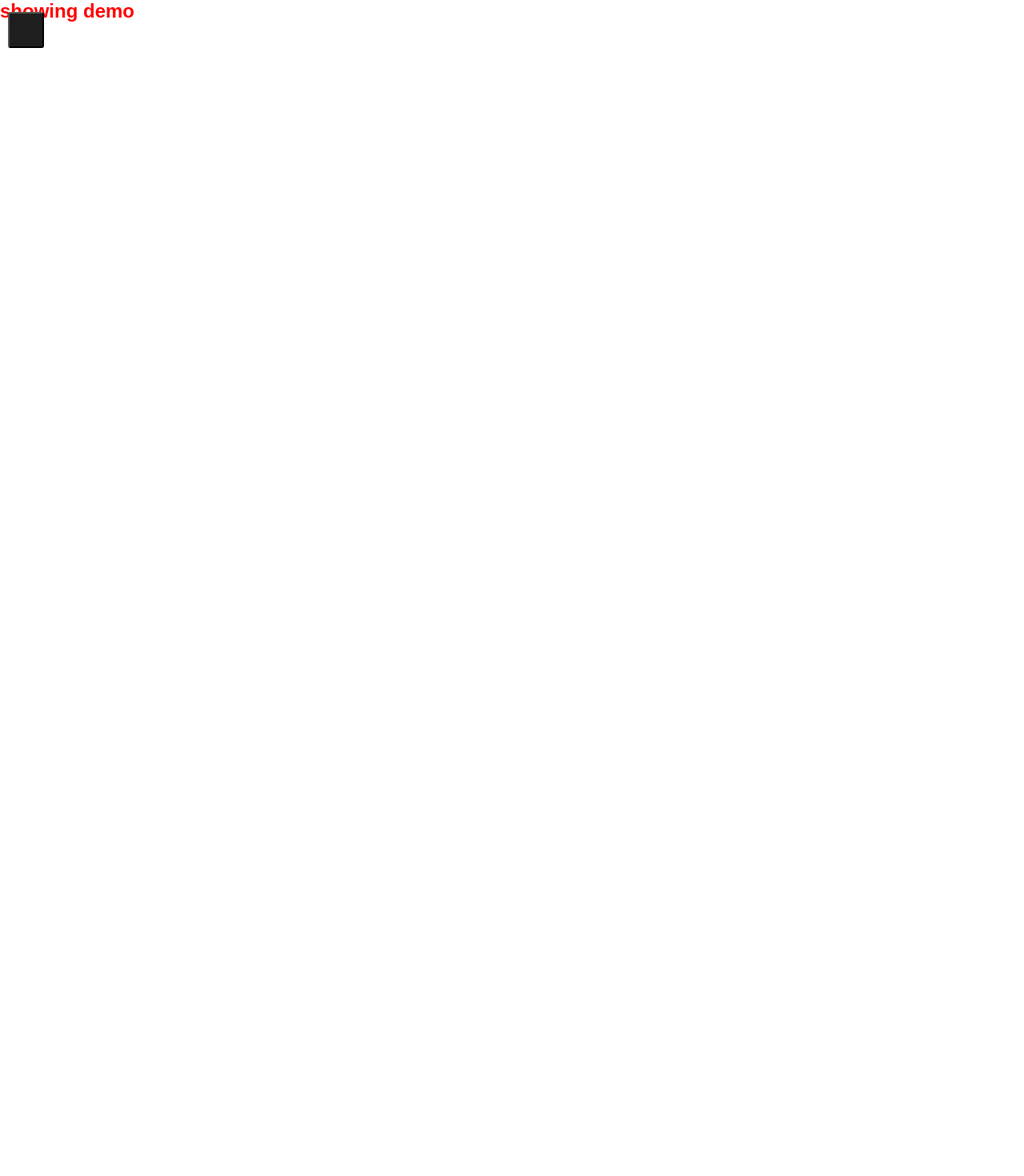
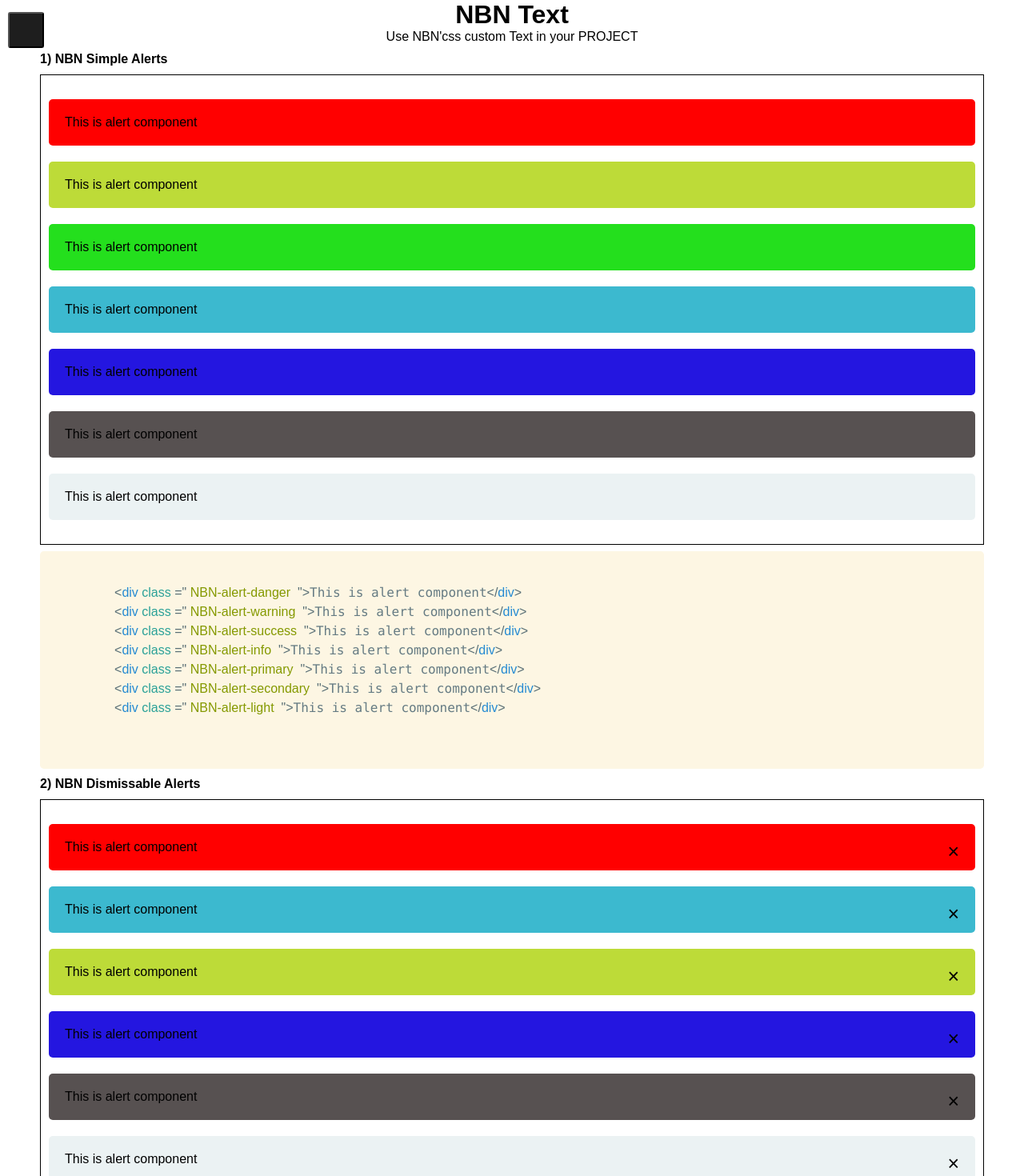
Before and after one commit to monstermahi982/nbn_css_next, a Next.js app: page /components/alerts in a window 1280 px wide. Shown: the top 1470 px of the page at 80% size. Before the commit the page ends 800 px from the top, so only its background shows below. Built offline with nearby package versions, Linux system fonts and the light colour scheme.

Commit message:
added alert component

```diff
--- a/pages/components/alerts.js
+++ b/pages/components/alerts.js
@@ -1,11 +1,76 @@
-import React from 'react'
+import React, { useState } from 'react'
 import styles from '../../styles/Alert.module.css'
 
 const alerts = () => {
+    const [alert_danger, setAlert_danger] = useState(true)
+    const [alert_info, setAlert_info] = useState(true)
+    const [alert_success, setAlert_success] = useState(true)
+    const [alert_warning, setAlert_warning] = useState(true)
+    const [alert_primary, setAlert_primary] = useState(true)
+    const [alert_secondary, setAlert_secondary] = useState(true)
+    const [alert_light, setAlert_light] = useState(true)
+    const text = {
+        simple_alert: `
+        <div class =" NBN-alert-danger  ">This is alert component</div>
+        <div class =" NBN-alert-warning  ">This is alert component</div>
+        <div class =" NBN-alert-success  ">This is alert component</div>
+        <div class =" NBN-alert-info  ">This is alert component</div>
+        <div class =" NBN-alert-primary  ">This is alert component</div>
+        <div class =" NBN-alert-secondary  ">This is alert component</div>
+        <div class =" NBN-alert-light  ">This is alert component</div>
+
+        `,
+
+        dissmiss_alert: `
+        <div class =" NBN-alert-danger  NBN-alert-dismiss " role=" alert ">This is alert component</div>
+        <div class =" NBN-alert-warning  NBN-alert-dismiss" role=" alert ">This is alert component</div>
+        <div class =" NBN-alert-success  NBN-alert-dismiss" role=" alert ">This is alert component</div>
+        <div class =" NBN-alert-info  NBN-alert-dismiss" role=" alert ">This is alert component</div>
+        <div class =" NBN-alert-primary  NBN-alert-dismiss" role=" alert ">This is alert component</div>
+        <div class =" NBN-alert-secondary  NBN-alert-dismiss" role=" alert ">This is alert component</div>
+        <div class =" NBN-alert-light  NBN-alert-dismiss" role=" alert ">This is alert component</div>
+        `
+    }
     return (
-        <div>
-            <h2 className={styles.text}>showing demo</h2>
-        </div>
+        <>
+            <h1 className={styles.text_main}>NBN Text</h1>
+            <p className={styles.text_main}>Use NBN'css custom Text in your PROJECT</p>
+            <h4 className={styles.heading}>1) NBN Simple Alerts</h4>
+            <div className={styles.container}>
+                <div className={styles.s_alert_danger}>This is alert component</div>
+                <div className={styles.s_alert_warning}>This is alert component</div>
+                <div className={styles.s_alert_success}>This is alert component</div>
+                <div className={styles.s_alert_info}>This is alert component</div>
+                <div className={styles.s_alert_primary}>This is alert component</div>
+                <div className={styles.s_alert_secondary}>This is alert component</div>
+                <div className={styles.s_alert_light}>This is alert component</div>
+            </div>
+            <div className={styles.code}>
+                <pre>
+                    <code className="language-html">
+                        {text.simple_alert}
+                    </code>
+                </pre>
+            </div>
+
+            <h4 className={styles.heading}>2) NBN Dismissable Alerts</h4>
+            <div className={styles.container}>
+                {alert_danger ? <div className={styles.s_alert_danger}>This is alert component <button onClick={() => setAlert_danger(false)} className={styles.closebtn}>&times;</button></div> : ""}
+                {alert_info ? <div className={styles.s_alert_info}>This is alert component <button onClick={() => setAlert_info(false)} className={styles.closebtn}>&times;</button></div> : ""}
+                {alert_warning ? <div className={styles.s_alert_warning}>This is alert component <button onClick={() => setAlert_warning(false)} className={styles.closebtn}>&times;</button></div> : ""}
+                {alert_primary ? <div className={styles.s_alert_primary}>This is alert component <button onClick={() => setAlert_primary(false)} className={styles.closebtn}>&times;</button></div> : ""}
+                {alert_secondary ? <div className={styles.s_alert_secondary}>This is alert component <button onClick={() => setAlert_secondary(false)} className={styles.closebtn}>&times;</button></div> : ""}
+                {alert_light ? <div className={styles.s_alert_light}>This is alert component <button onClick={() => setAlert_light(false)} className={styles.closebtn}>&times;</button></div> : ""}
+                {alert_success ? <div className={styles.s_alert_success}>This is alert component <button onClick={() => setAlert_success(false)} className={styles.closebtn}>&times;</button></div> : ""}
+            </div>
+            <div className={styles.code}>
+                <pre>
+                    <code className="language-html">
+                        {text.dissmiss_alert}
+                    </code>
+                </pre>
+            </div>
+        </>
     )
 }
 
--- a/styles/Alert.module.css
+++ b/styles/Alert.module.css
@@ -1,3 +1,87 @@
-.text {
-    color: red;
+.text_main {
+    text-align: center;
 }
+
+.container {
+    margin: 0 50px;
+    padding: 10px;
+    border: 1px solid black;
+}
+
+.code {
+    margin: 0 50px;
+    /* border: 2px solid black; */
+}
+
+.heading {
+    margin: 10px 50px;
+}
+
+.closebtn {
+    background: none;
+    border: none;
+    font-size: 25px;
+    float: right;
+    /* margin: 20px auto; */
+}
+
+.s_alert_danger {
+    background-color: red;
+    padding: 20px;
+    margin: 20px 0;
+    border-radius: 5px;
+}
+
+.s_alert_warning {
+    background-color: rgb(189, 219, 56);
+    padding: 20px;
+    margin: 20px 0;
+    border-radius: 5px;
+}
+
+.s_alert_success {
+    background-color: rgb(36, 223, 29);
+    padding: 20px;
+    margin: 20px 0;
+    border-radius: 5px;
+}
+
+.s_alert_primary {
+    background-color: rgb(36, 22, 224);
+    padding: 20px;
+    margin: 20px 0;
+    border-radius: 5px;
+}
+
+.s_alert_secondary {
+    background-color: rgb(87, 81, 81);
+    padding: 20px;
+    margin: 20px 0;
+    border-radius: 5px;
+}
+
+.s_alert_info {
+    background-color: rgb(60, 185, 207);
+    padding: 20px;
+    margin: 20px 0;
+    border-radius: 5px;
+}
+
+.s_alert_light {
+    background-color: rgb(235, 242, 243);
+    padding: 20px;
+    margin: 20px 0;
+    border-radius: 5px;
+}
+
+@media screen and (max-width: 650px) {
+    .container {
+        margin: 0 10px;
+        padding: 10px;
+        border: 1px solid black;
+    }
+    .code {
+        margin: 0 10px;
+        /* border: 2px solid black; */
+    }
+}
```
